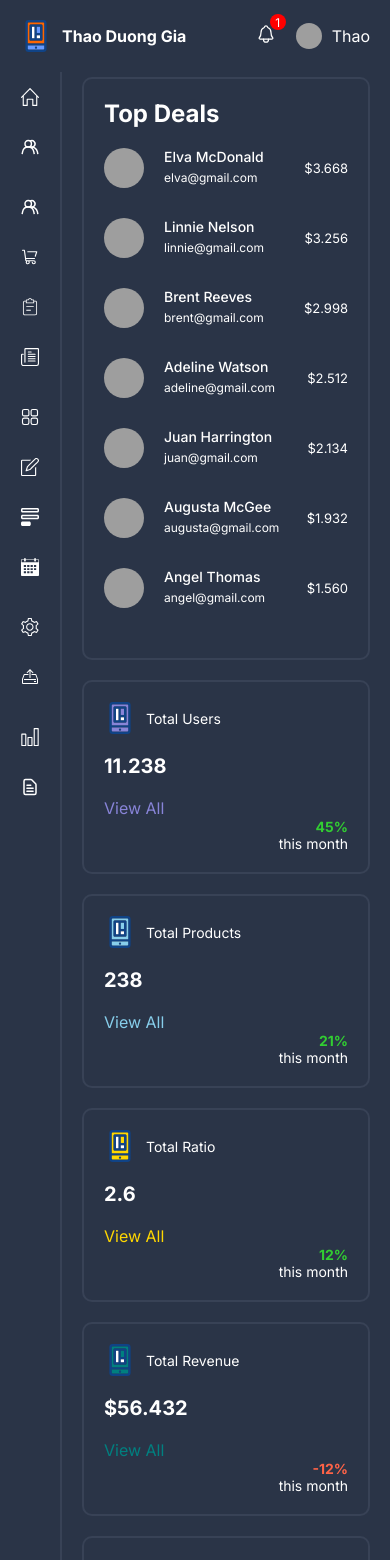
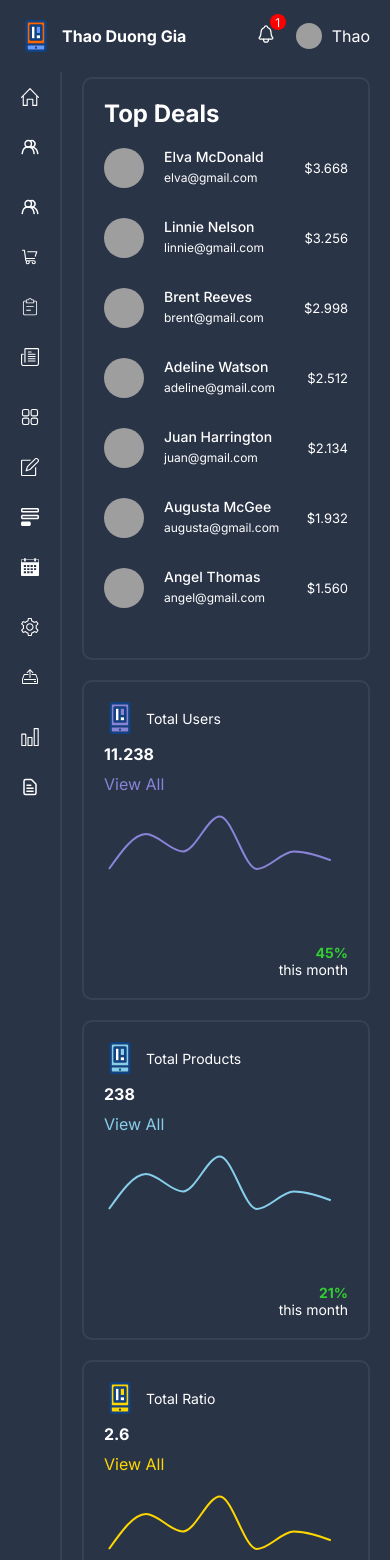
Before and after one commit to giatha0/admin-dashboard-react, a React (Vite) app: page / in a window 390 px wide. Shown: the top 1560 px of the page. Built offline with nearby package versions, Linux system fonts and the light colour scheme; grey boxes are pictures that could not be loaded.

Commit message:
fix error not show chart on mobile

```diff
--- a/src/components/chartBox/chartBox.scss
+++ b/src/components/chartBox/chartBox.scss
@@ -15,13 +15,17 @@
         justify-content: space-between;
 
         @include sm {
-            gap: 20px;
+            gap: 10px;
         }
 
         .title {
             display    : flex;
             align-items: center;
             gap        : 10px;
+
+            // @include sm {
+            //     gap: 5px;
+            // }
 
             @include xxl {
                 font-size: 14px;
@@ -31,6 +35,11 @@
         h1 {
             @include xxl {
                 font-size: 20px;
+            }
+
+            @include sm {
+                font-size   : 16px;
+                margin-right: 10px;
             }
         }
     }
@@ -44,6 +53,10 @@
         .chart {
             width : 100%;
             height: 100%;
+
+            @include sm {
+                height: 150px;
+            }
         }
 
         .texts {
--- a/src/pages/home/home.scss
+++ b/src/pages/home/home.scss
@@ -22,11 +22,17 @@
         grid-template-columns: repeat(1, 1fr);
     }
 
-    @include sm {
-        grid-auto-rows       : minmax(120px, auto);
-        grid-template-columns: repeat(auto-fit, minmax(200px, 1fr));
+    // @include sm {
+    //     grid-template-columns: repeat(1, auto);
+    //     grid-auto-rows       : auto;
+    // }
 
-    }
+    // @include sm {
+    //     grid-auto-rows             : minmax(120px, auto);
+    //     grid-template-columns      : repeat(auto-fit, minmax(200px, 1fr));
+    //     // grid-template-columns   : repeat(1, minmax(200px, 1fr));
+
+    // }
 
 
 
@@ -36,19 +42,25 @@
         border-radius: 10px;
         border       : 2px solid $soft-bg;
 
-        // @include sm {
-        //     :nth-child(4) {
-        //         grid-row: 1;
-        //     }
-        // }
+    }
 
-
+    .box2,
+    .box3,
+    .box5,
+    .box6 {
+        @include sm {
+            min-height: 300px;
+        }
     }
 
     .box1 {
         grid-column: span 1;
         grid-row   : span 3;
 
+        // @include sm {
+        //     // grid-row: 8/9;
+        //     max-height: 500px;
+        // }
 
     }
 
```
